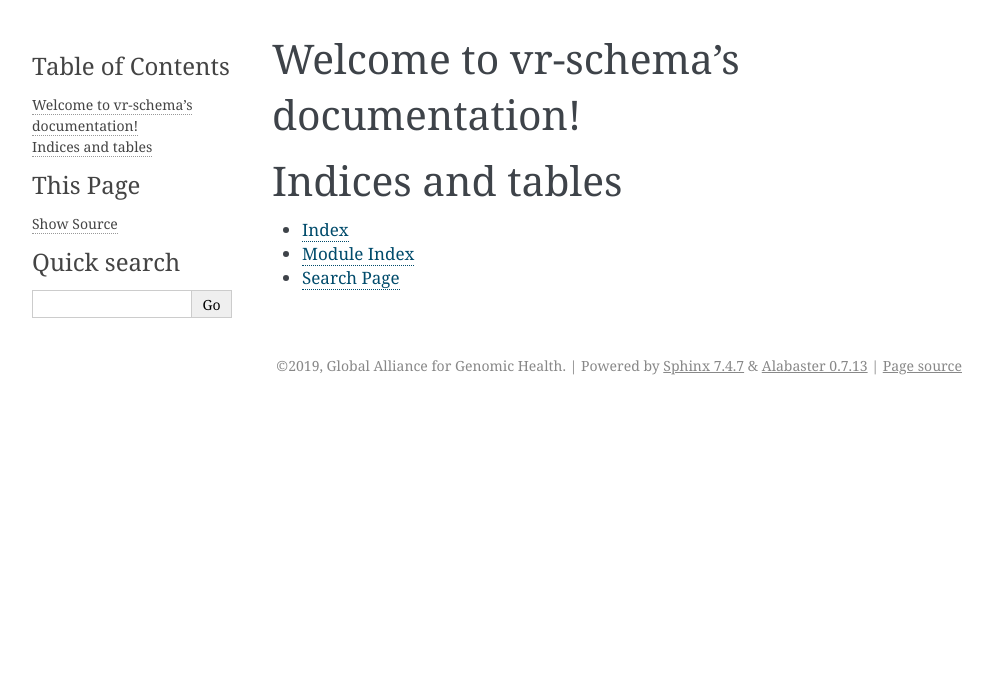
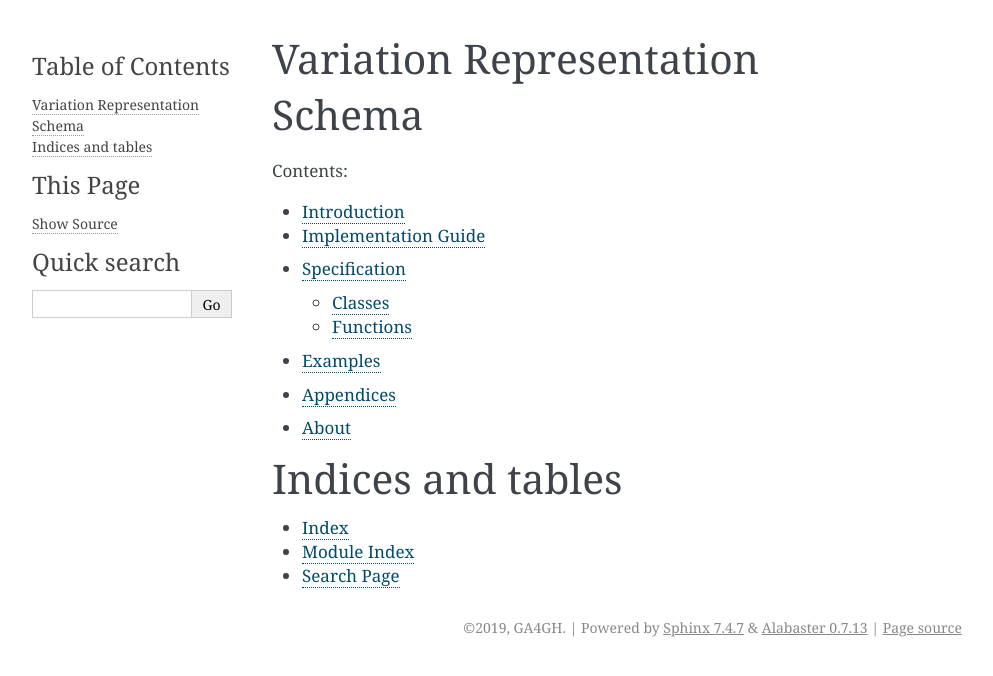
Before and after one commit to ga4gh/vrs, a Sphinx documentation site: the page built from docs/source/index.rst, in a window 1280 px wide. Shown: the top 676 px of the page, without its empty margins (148-1141 px from the left). Built offline with Sphinx 7.4.7, drawn with Linux system fonts in a browser that asks for light colours.

Commit message:
added skeleton for documentation

```diff
--- a/docs/source/conf.py
+++ b/docs/source/conf.py
@@ -18,7 +18,7 @@
 # -- Project information -----------------------------------------------------
 
 project = 'vr-schema'
-copyright = '2019, Global Alliance for Genomic Health'
+copyright = '2019, GA4GH'
 author = 'Committers'
 
 
--- /dev/null
+++ b/docs/source/examples/index.rst
@@ -0,0 +1,6 @@
+Examples
+!!!!!!!!
+
+.. toctree::
+   :maxdepth: 2
+   :caption: Contents:
--- /dev/null
+++ b/docs/source/impl/index.rst
@@ -0,0 +1,9 @@
+Implementation Guide
+!!!!!!!!!!!!!!!!!!!!
+
+* How to implement
+* Tests
+
+.. toctree::
+   :maxdepth: 2
+   :caption: Contents:
--- a/docs/source/index.rst
+++ b/docs/source/index.rst
@@ -1,19 +1,20 @@
-.. vr-schema documentation master file, created by
-   sphinx-quickstart on Fri May 10 19:01:45 2019.
-   You can adapt this file completely to your liking, but it should at least
-   contain the root `toctree` directive.
-
-Welcome to vr-schema's documentation!
-=====================================
+Variation Representation Schema
+!!!!!!!!!!!!!!!!!!!!!!!!!!!!!!!
 
 .. toctree::
    :maxdepth: 2
    :caption: Contents:
 
+   intro
+   impl/index
+   spec/index
+   examples/index
+   appendices/index
+   about/index
 
 
 Indices and tables
-==================
+!!!!!!!!!!!!!!!!!!
 
 * :ref:`genindex`
 * :ref:`modindex`
--- /dev/null
+++ b/docs/source/spec/classes/index.rst
@@ -0,0 +1,6 @@
+Classes
+!!!!!!!
+
+.. toctree::
+   :maxdepth: 2
+   :caption: Contents:
```
Also changed, not shown: docs/source/about/index.rst (added, +18 -0 lines), docs/source/appendices/index.rst (added, +8 -0 lines), docs/source/intro.rst (added, +44 -0 lines), docs/source/spec/functions/index.rst (added, +11 -0 lines), docs/source/spec/index.rst (added, +14 -0 lines), 2 other files.
